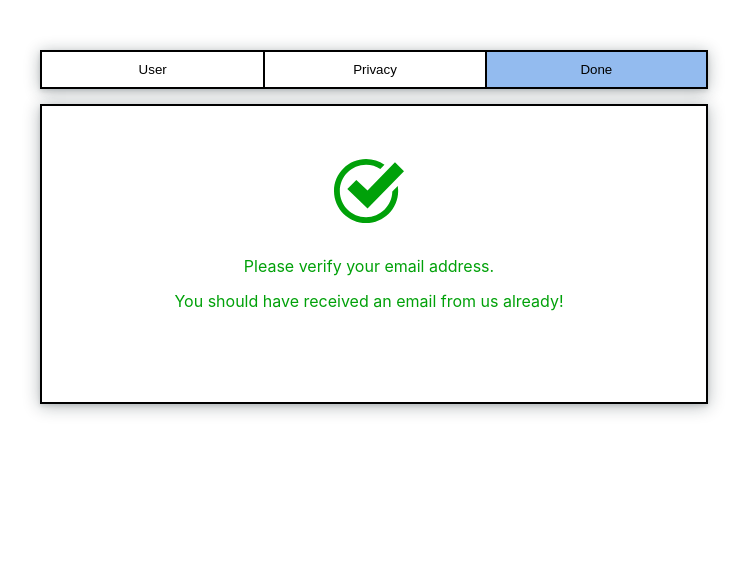
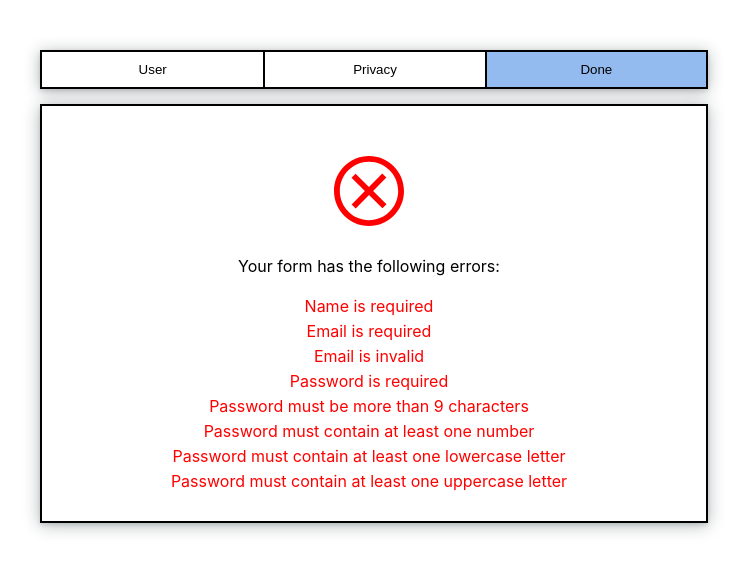
Before and after one commit to oreoluwade/tray-io-form-stage, a Next.js app: page / in a window 1280 px wide. Both pictures are taken after a click on the button "Done". Shown: the top 572 px of the page, without its empty margins (266-1013 px from the left). Built offline with nearby package versions, Linux system fonts and the light colour scheme.

Commit message:
Handle case when form is not valid for done tab

```diff
--- a/src/components/done-tab-content/DoneTabContent.module.scss
+++ b/src/components/done-tab-content/DoneTabContent.module.scss
@@ -16,3 +16,14 @@
   flex-wrap: wrap;
   color: #00A109;
 }
+
+.error_text {
+  flex-wrap: wrap;
+  color: red;
+}
+
+.error__list {
+  display: flex;
+  flex-direction: column;
+  align-items: center;
+}
--- a/src/components/done-tab-content/index.js
+++ b/src/components/done-tab-content/index.js
@@ -1,14 +1,38 @@
+import { useEffect, useState } from 'react';
 import { useSelector } from 'react-redux';
 import Spacer from '../spacer';
 import styles from './DoneTabContent.module.scss';
+import validateForm from '../../helpers/validator';
 
 const DoneTabContent = () => {
+  const [formHasErrors, setFormHasErrors] = useState(true);
+  const [errors, setErrors] = useState([]);
   const fullFormData = useSelector(state => state.form.data);
+
+  const userData = fullFormData?.user;
+
+  useEffect(() => {
+    const formErrors = validateForm(userData);
+
+    const arrayOfErrors = [];
+
+    Object.values(formErrors)
+      .flat()
+      .forEach(value => {
+        arrayOfErrors.push(value);
+      });
+
+    setErrors(arrayOfErrors);
+
+    if (Object.values(formErrors).every(errArr => !errArr.length)) {
+      setFormHasErrors(false);
+    }
+  }, [userData]);
 
   // Pretty Print Form data
   console.log(JSON.stringify(fullFormData, null, 2));
 
-  return (
+  return !formHasErrors ? (
     <div className={styles.root}>
       <img src="icons/checkmark.svg" alt="" className={styles.check} />
       <Spacer height={30} />
@@ -21,6 +45,22 @@ const DoneTabContent = () => {
         You should have received an email from us already!
       </p>
     </div>
+  ) : (
+    <div className={styles.root}>
+      <img src="icons/close.svg" alt="" className={styles.check} />
+      <Spacer height={30} />
+      <p>Your form has the following errors:</p>
+      <Spacer height={20} />
+
+      <div className={styles.error__list}>
+        {errors.map((err, idx) => (
+          <div key={idx}>
+            <p className={styles.error_text}>{err}</p>
+            <Spacer height={5} />
+          </div>
+        ))}
+      </div>
+    </div>
   );
 };
 
```
Also changed, not shown: public/icons/close.svg (added).
